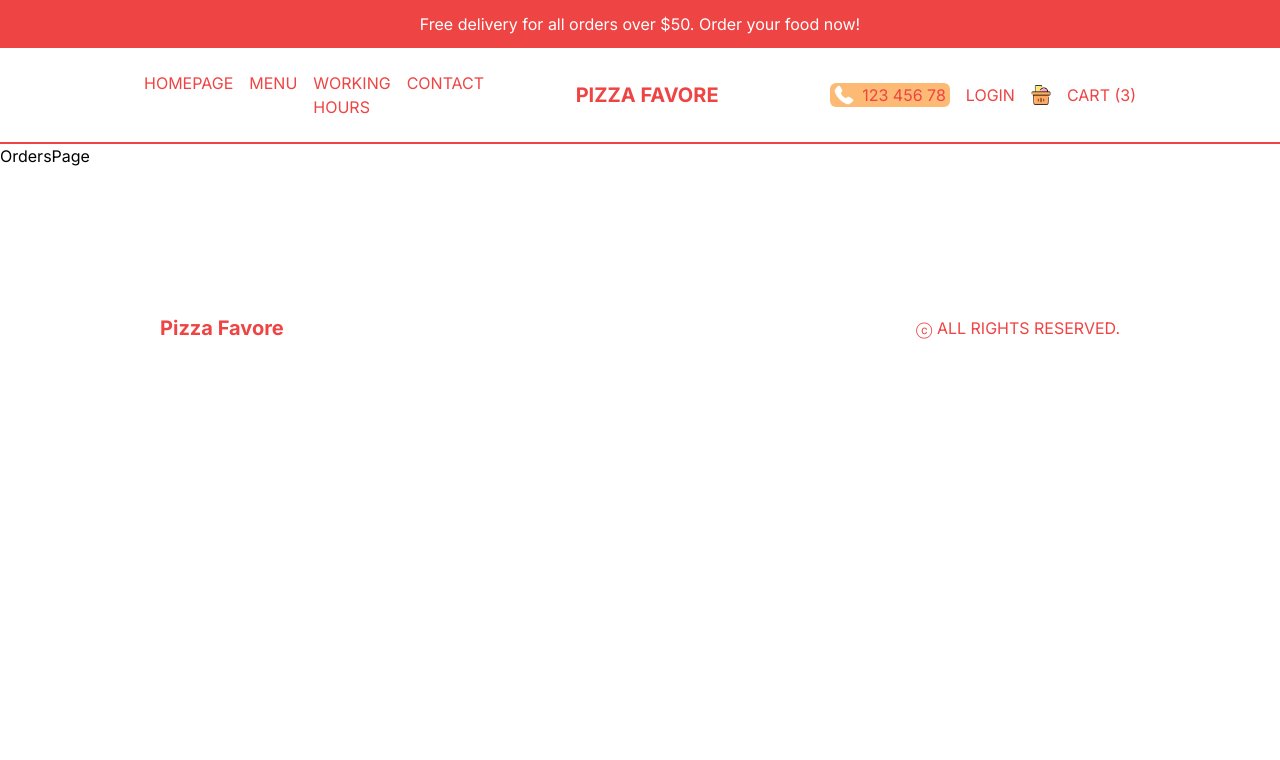
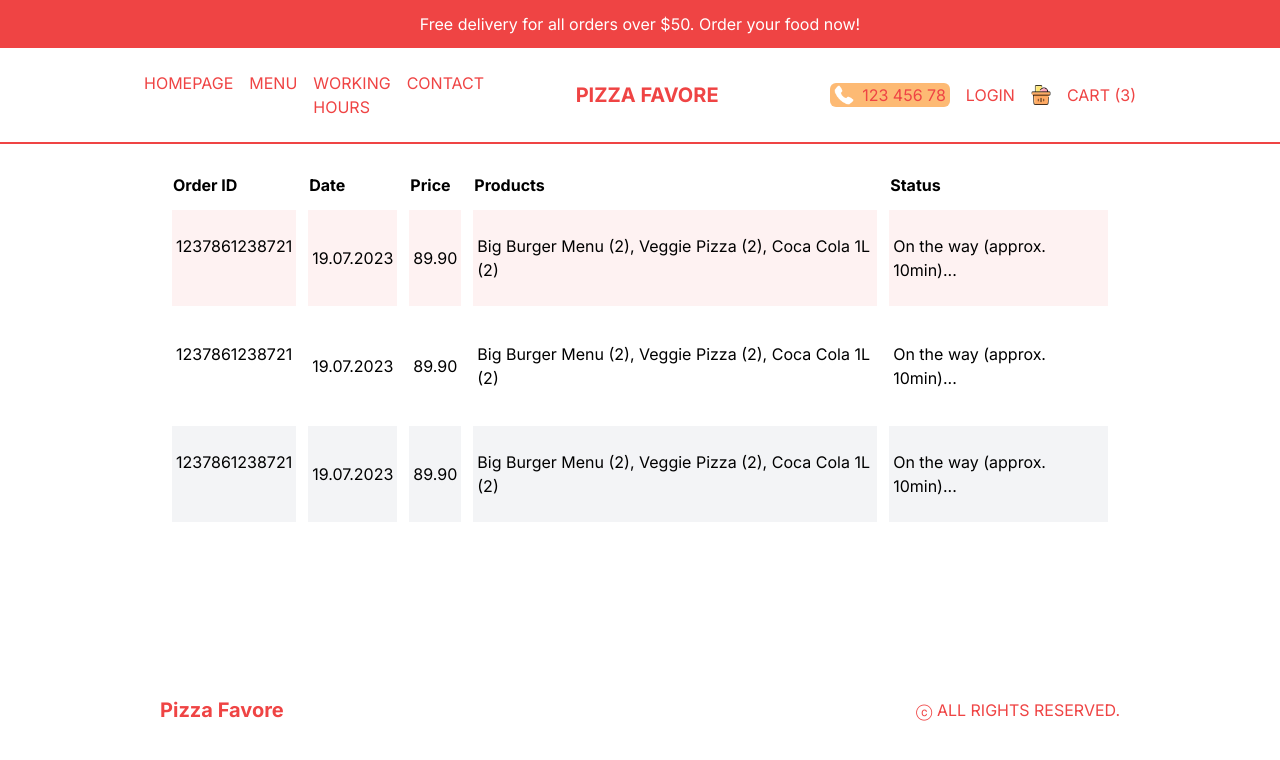
Before and after one commit to enes-erenn/pizza_favore, a Next.js app: page /orders in a window 1280 px wide. Shown: the top 760 px of the page. Built offline with nearby package versions, Linux system fonts and the light colour scheme.

Commit message:
Added Orders

```diff
--- a/src/app/orders/page.tsx
+++ b/src/app/orders/page.tsx
@@ -1,7 +1,50 @@
 import React from "react";
 
 const OrdersPage = () => {
-  return <div>OrdersPage</div>;
+  return (
+    <div className="p-4 lg:px-20 xl:px-40">
+      <table className="w-full border-separate border-spacing-3">
+        <thead>
+          <tr className="text-left">
+            <th className="hidden md:block">Order ID</th>
+            <th>Date</th>
+            <th>Price</th>
+            <th className="hidden md:block">Products</th>
+            <th>Status</th>
+          </tr>
+        </thead>
+        <tbody>
+          <tr className="text-sm md:text-base bg-red-50">
+            <td className="hidden md:block py-6 px-1">1237861238721</td>
+            <td className="py-6 px-1">19.07.2023</td>
+            <td className="py-6 px-1">89.90</td>
+            <td className="hidden md:block py-6 px-1">
+              Big Burger Menu (2), Veggie Pizza (2), Coca Cola 1L (2)
+            </td>
+            <td className="py-6 px-1">On the way (approx. 10min)...</td>
+          </tr>
+          <tr className="text-sm md:text-base odd:bg-gray-100">
+            <td className="hidden md:block py-6 px-1">1237861238721</td>
+            <td className="py-6 px-1">19.07.2023</td>
+            <td className="py-6 px-1">89.90</td>
+            <td className="hidden md:block py-6 px-1">
+              Big Burger Menu (2), Veggie Pizza (2), Coca Cola 1L (2)
+            </td>
+            <td className="py-6 px-1">On the way (approx. 10min)...</td>
+          </tr>
+          <tr className="text-sm md:text-base odd:bg-gray-100">
+            <td className="hidden md:block py-6 px-1">1237861238721</td>
+            <td className="py-6 px-1">19.07.2023</td>
+            <td className="py-6 px-1">89.90</td>
+            <td className="hidden md:block py-6 px-1">
+              Big Burger Menu (2), Veggie Pizza (2), Coca Cola 1L (2)
+            </td>
+            <td className="py-6 px-1">On the way (approx. 10min)...</td>
+          </tr>
+        </tbody>
+      </table>
+    </div>
+  );
 };
 
 export default OrdersPage;
```
